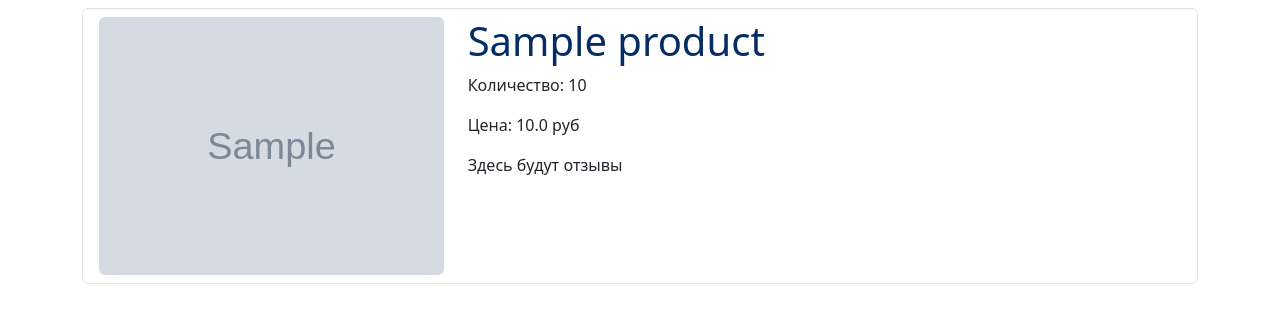
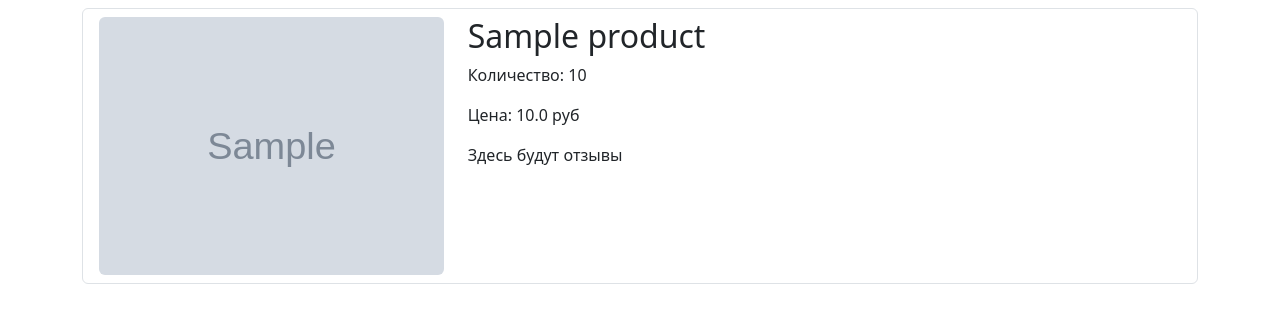
Before and after one commit to zxdmimfort/dead-shop, a Django app: page /products/ in a window 1280 px wide. Shown: the part 60-383 px from the top of the page. Run offline with Django 5.2, Linux system fonts and the light colour scheme; tables that the repository leaves empty hold one stand-in row (values such as "Sample post"); grey boxes marked "Sample" are stand-in pictures.

Commit message:
fixes template

```diff
--- a/app/apps/products/templates/products/index.html
+++ b/app/apps/products/templates/products/index.html
@@ -11,7 +11,7 @@
 			</div>
 			{% endif %}
 			<div class="col-6 col-md-8">
-			<h1><a class="text-primary-emphasis" style="text-decoration: none;" href="{{ item.get_absolute_url }}">{{ item.name }}</a></h1>
+				<h2><a class="text-body" href="{{ item.get_absolute_url }}">{{ item.name }}</a></h2>
 				<p>Количество: {{ item.stock }}</p>
 				<p>Цена: {{ item.price }} руб</p>
 				<p>Здесь будут отзывы</p>
--- a/app/apps/products/views.py
+++ b/app/apps/products/views.py
@@ -42,4 +42,4 @@ def search(request):
         s = ProductDocument.search().query(q).to_queryset()
         context = {"products": s}
 
-    return render(request, "products\search_results.html", context)
+    return render(request, "products/search_results.html", context)
--- a/app/static/css/style.css
+++ b/app/static/css/style.css
@@ -13,3 +13,7 @@
     font-size: 12px;
 	}
 }
+
+a.text-body {
+	text-decoration: none;
+}
--- a/docker-compose.yml
+++ b/docker-compose.yml
@@ -1,8 +1,6 @@
-version: '3.8'
-
 services:
   elasticsearch:
-    image: docker.elastic.co/elasticsearch/elasticsearch:8.9.2
+    image: elasticsearch:8.9.2
     container_name: elastic
     environment:
       - node.name=elasticsearch
@@ -20,7 +18,6 @@ services:
       - esdata:/usr/share/elasticsearch/data
     ports:
       - 9200:9200
-      - 9300:9300
 volumes:
   esdata:
     driver: local
```
Also changed, not shown: app/apps/products/templates/products/search_results.html (+11 -6 lines). Lines whose indentation alone changed are shown as unchanged.
